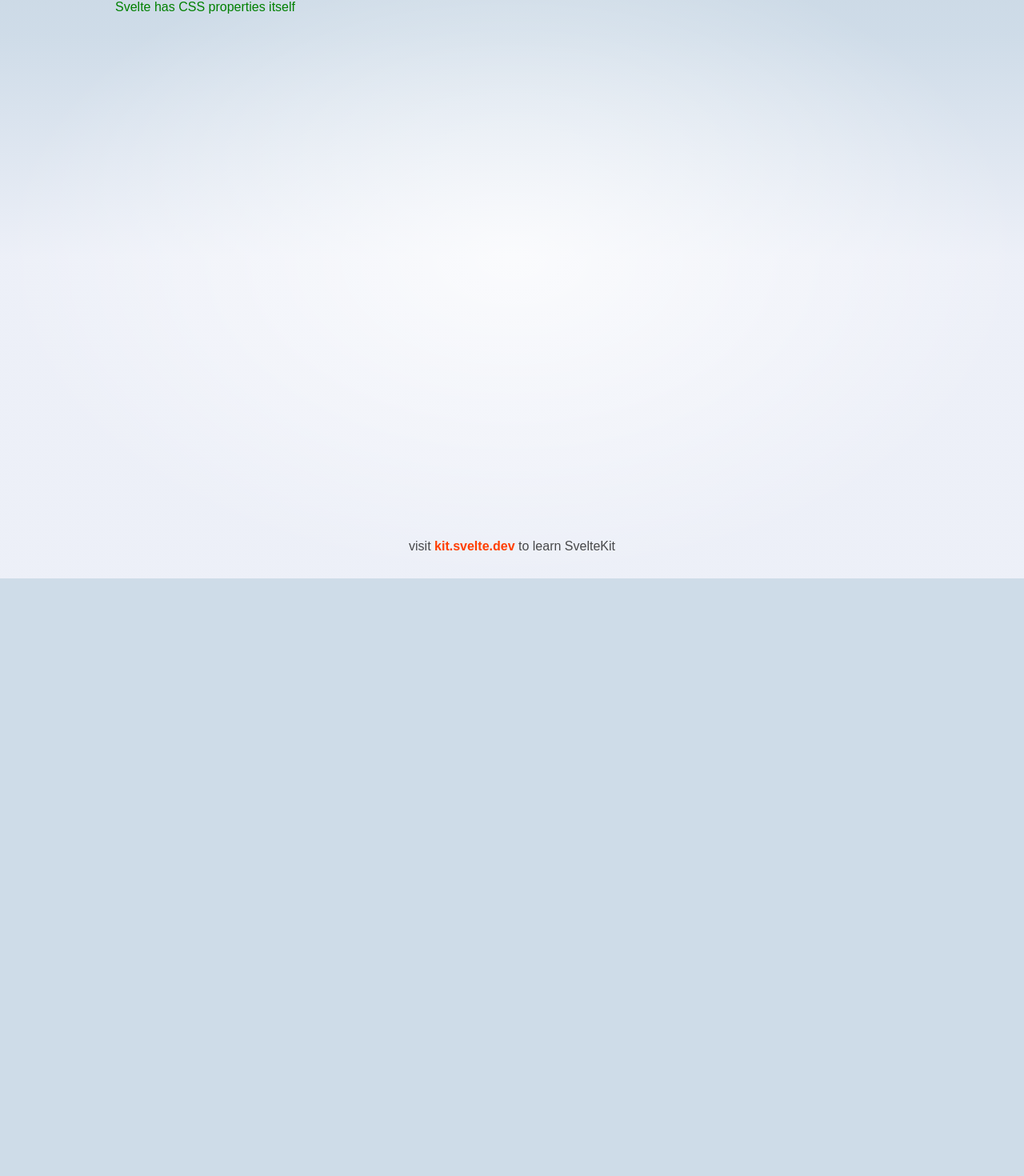
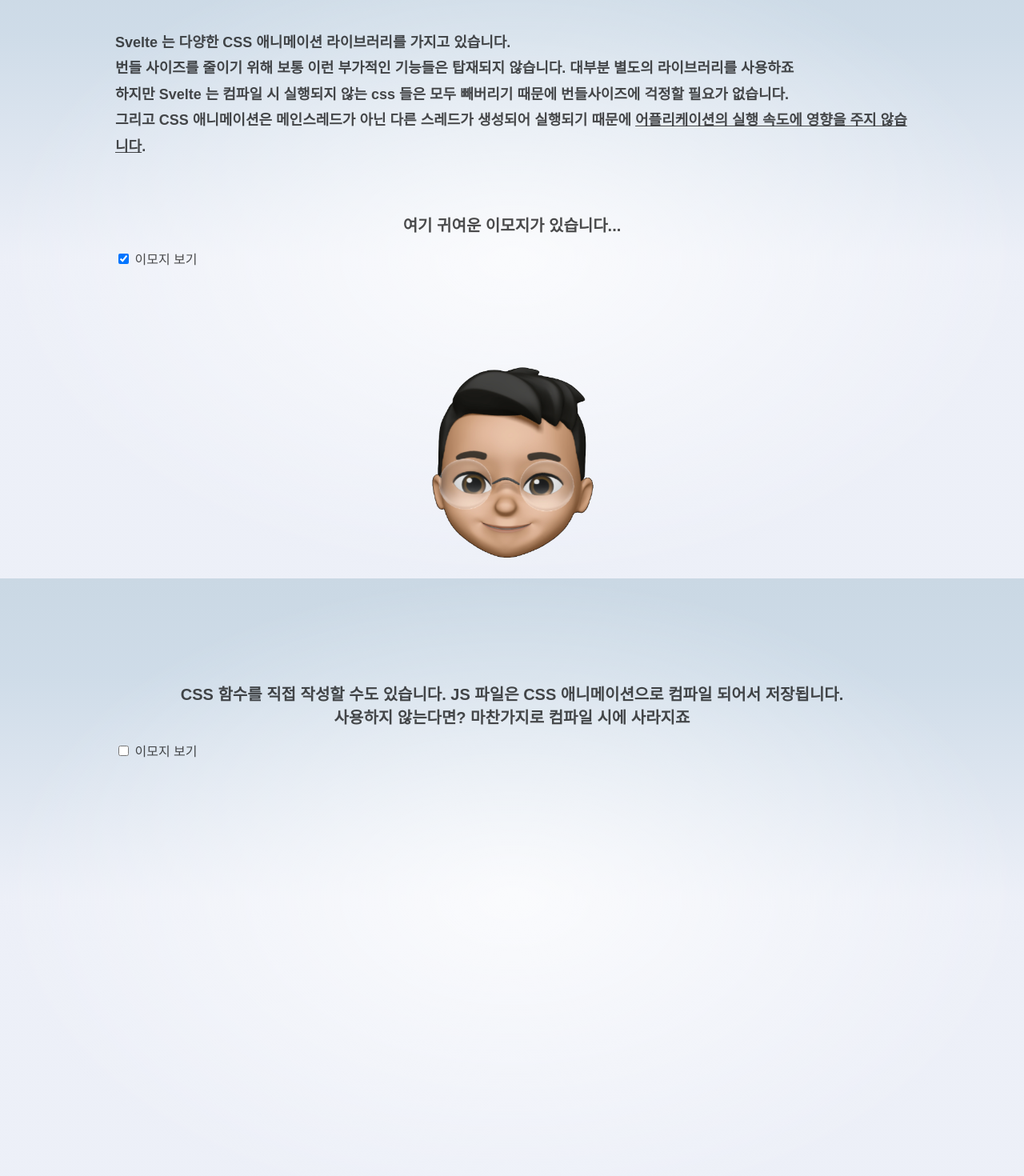
Before and after one commit to REXIANN/my-svelte-app, a SvelteKit app: page /css in a window 1280 px wide. Shown: the part 77-1547 px from the top of the page at 80% size. Before the commit the page ends 800 px from the top, so only its background shows below. Built offline with nearby package versions, Linux system fonts and the light colour scheme.

Commit message:
CSS page

```diff
--- a/src/routes/Header.svelte
+++ b/src/routes/Header.svelte
@@ -6,7 +6,7 @@
 
 <header>
 	<div class="corner">
-		<a href="https://kit.svelte.dev">
+		<a href="/">
 			<img src={logo} alt="SvelteKit" />
 		</a>
 	</div>
@@ -38,7 +38,7 @@
 	</nav>
 
 	<div class="corner">
-		<a href="https://github.com/sveltejs/kit">
+		<a href="https://github.com/REXIANN">
 			<img src={github} alt="GitHub" />
 		</a>
 	</div>
--- a/src/routes/css/+page.svelte
+++ b/src/routes/css/+page.svelte
@@ -1,13 +1,131 @@
-<script>
+<script lang="ts">
+	import rexian from '$lib/images/memoji.png';
 
+	import { fly, fade, slide } from 'svelte/transition';
+	import { backInOut } from 'svelte/easing';
+
+	let visible1: boolean = true;
+	let visible2: boolean = false;
+	let visible3: boolean = false;
+
+	const options = { duration: 2000, easing: backInOut, times: 2 };
+
+	function spin(node, options) {
+		const { times } = options;
+		return {
+			...options,
+			css(t: number) {
+				const degrees = 360 * times;
+				return `transform: scale(${t}) rotate(${t * degrees}deg);`;
+			}
+		};
+	}
+
+	// CSS 애니메이션은 메인 스레드에서 분리되어 실행되므로 더욱 효과적!
 </script>
 
+<div class="header">
+	Svelte 는 다양한 CSS 애니메이션 라이브러리를 가지고 있습니다.
+	<br />
+	번들 사이즈를 줄이기 위해 보통 이런 부가적인 기능들은 탑재되지 않습니다. 대부분 별도의 라이브러리를
+	사용하죠
+	<br />
+	하지만 Svelte 는 컴파일 시 실행되지 않는 css 들은 모두 빼버리기 때문에 번들사이즈에 걱정할 필요가 없습니다.
+	<br />
+	그리고 CSS 애니메이션은 메인스레드가 아닌 다른 스레드가 생성되어 실행되기 때문에
+	<u>어플리케이션의 실행 속도에 영향을 주지 않습니다</u>.
+</div>
+
+<h2>여기 귀여운 이모지가 있습니다...</h2>
+
+<label>
+	<input type="checkbox" bind:checked={visible1} />
+	이모지 보기
+</label>
+
+<div class="img-container">
+	{#if visible1}
+		<img
+			id="visible-1"
+			width="300"
+			height="300"
+			src={rexian}
+			alt="rexian's face"
+			transition:fly={{ y: 350 }}
+		/>
+	{/if}
+</div>
+
 <h2>
-  Svelte has CSS properties itself
+	CSS 함수를 직접 작성할 수도 있습니다. JS 파일은 CSS 애니메이션으로 컴파일 되어서 저장됩니다.
+	<br />
+	사용하지 않는다면? 마찬가지로 컴파일 시에 사라지죠
 </h2>
 
+<label>
+	<input type="checkbox" bind:checked={visible2} />
+	이모지 보기
+</label>
+
+<div class="img-container">
+	{#if visible2}
+		<img width="300" height="300" src={rexian} alt="rexian's face" transition:spin={options} />
+	{/if}
+</div>
+
+<h2>뾰로롱</h2>
+
+<label>
+	<input type="checkbox" bind:checked={visible3} />
+	이모지 보기
+</label>
+
+<div class="img-container">
+	{#if visible3}
+		<img
+			width="300"
+			height="300"
+			src={rexian}
+			alt="rexian's face"
+			in:slide={{ duration: 3000 }}
+			out:fade
+		/>
+	{/if}
+</div>
+
 <style>
-  h2 {
-    color: green;
-  }
+	.this-is-not-used {
+		font-size: 111px;
+		font-weight: 800;
+		display: grid;
+		grid-template-columns: minmax(1fr, 100%);
+	}
+
+	h2 {
+		font-size: 20px;
+		font-weight: bold;
+		text-align: center;
+	}
+
+	.header {
+		margin: 50px 0;
+		font-size: 18px;
+		font-weight: bold;
+		line-height: 1.8;
+	}
+
+	.img-container {
+		display: flex;
+		justify-content: center;
+		align-items: center;
+		position: relative;
+		height: 500px;
+	}
+
+	#visible-1 {
+		position: absolute;
+		top: 50%;
+		left: 50%;
+		transform: translate(-50%, -50%);
+	}
 </style>
```
Also changed, not shown: src/routes/css/spin.ts (added, +20 -0 lines), src/lib/images/memoji.png (added).
